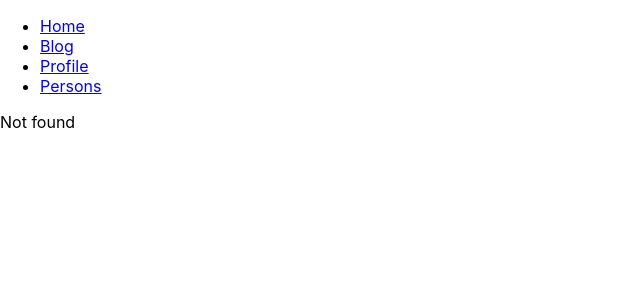
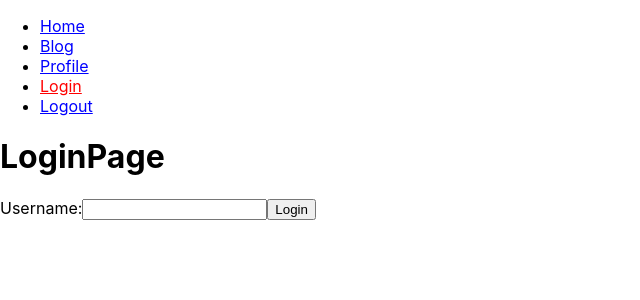
Before and after one commit to jorgearguellles/react-router-dom-6, a React (Create React App) app: page /#/login in a window 1280 px wide. Before the commit this address had no page. Shown: the top 300 px of the page, without its empty margins (0-640 px from the left). Built offline with nearby package versions, Linux system fonts and the light colour scheme.

Commit message:
add login, logout components, and start login logic

```diff
--- a/src/App.js
+++ b/src/App.js
@@ -1,6 +1,8 @@
 import { HashRouter, Route, Routes } from "react-router-dom";
 import { Menu } from "./Menu";
 import { Home } from "./Home";
+import { LoginPage } from "./LoginPage";
+import { LogoutPage } from "./LogoutPage";
 import { BlogPage } from "./BlogPage";
 import { BlogPost } from "./BlogPost";
 import { ProfilePage } from "./ProfilePage";
@@ -17,6 +19,8 @@ function App() {
             <Route path=":slug" element={<BlogPost />} />
           </Route>
 
+          <Route path="/logout" element={<LogoutPage />} />
+          <Route path="/login" element={<LoginPage />} />
           <Route path="/profile" element={<ProfilePage />} />
 
           {/* path="*" Have to be at least */}
--- /dev/null
+++ b/src/LoginPage.js
@@ -0,0 +1,21 @@
+import React, { useState } from "react";
+
+export const LoginPage = () => {
+  const [username, setUsername] = useState();
+
+  const loginSubmit = (e) => {
+    e.preventDefault();
+    console.log(username);
+  };
+
+  return (
+    <>
+      <h1>LoginPage</h1>
+      <form onSubmit={loginSubmit}>
+        <label>Username:</label>
+        <input value={username} onChange={(e) => setUsername(e.target.value)} />
+        <button type="submit">Login</button>
+      </form>
+    </>
+  );
+};
--- /dev/null
+++ b/src/LogoutPage.js
@@ -0,0 +1,5 @@
+import React from "react";
+
+export const LogoutPage = () => {
+  return <div>LogoutPage</div>;
+};
--- a/src/Menu.js
+++ b/src/Menu.js
@@ -15,41 +15,6 @@ export const Menu = () => {
             </NavLink>
           </li>
         ))}
-
-        {/* <li>
-          <Link to="/">Home</Link>
-        </li>
-        <li>
-          <Link to="/blog">Blog</Link>
-        </li>
-        <li>
-          <Link to="/profile">Profile</Link>
-        </li> */}
-
-        {/* <li>
-          <NavLink
-            style={({ isActive }) => ({ color: isActive ? "red" : "blue" })}
-            to="/"
-          >
-            Home
-          </NavLink>
-        </li>
-        <li>
-          <NavLink
-            style={({ isActive }) => ({ color: isActive ? "green" : "blue" })}
-            to="/blog"
-          >
-            Blog
-          </NavLink>
-        </li>
-        <li>
-          <NavLink
-            style={({ isActive }) => ({ color: isActive ? "orange" : "blue" })}
-            to="/profile"
-          >
-            Profile
-          </NavLink>
-        </li> */}
       </ul>
     </nav>
   );
@@ -70,6 +35,10 @@ routes.push({
   text: "Profile",
 });
 routes.push({
-  to: "/persons",
-  text: "Persons",
+  to: "/login",
+  text: "Login",
 });
+routes.push({
+  to: "/logout",
+  text: "Logout",
+});
```
